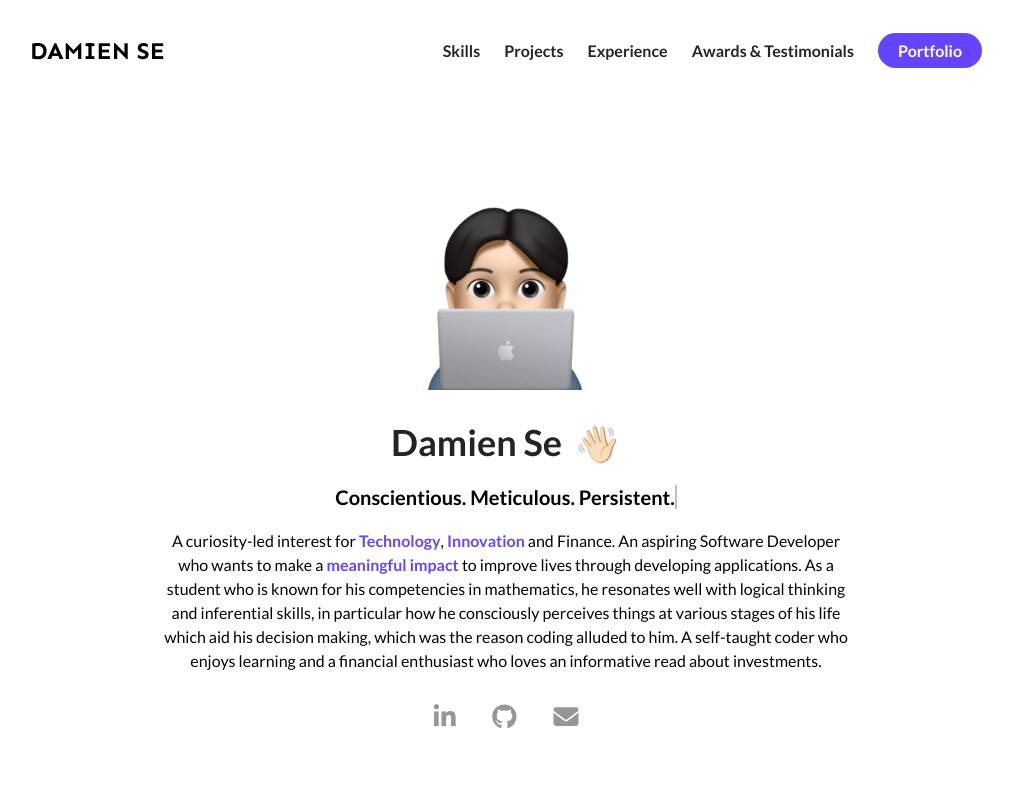
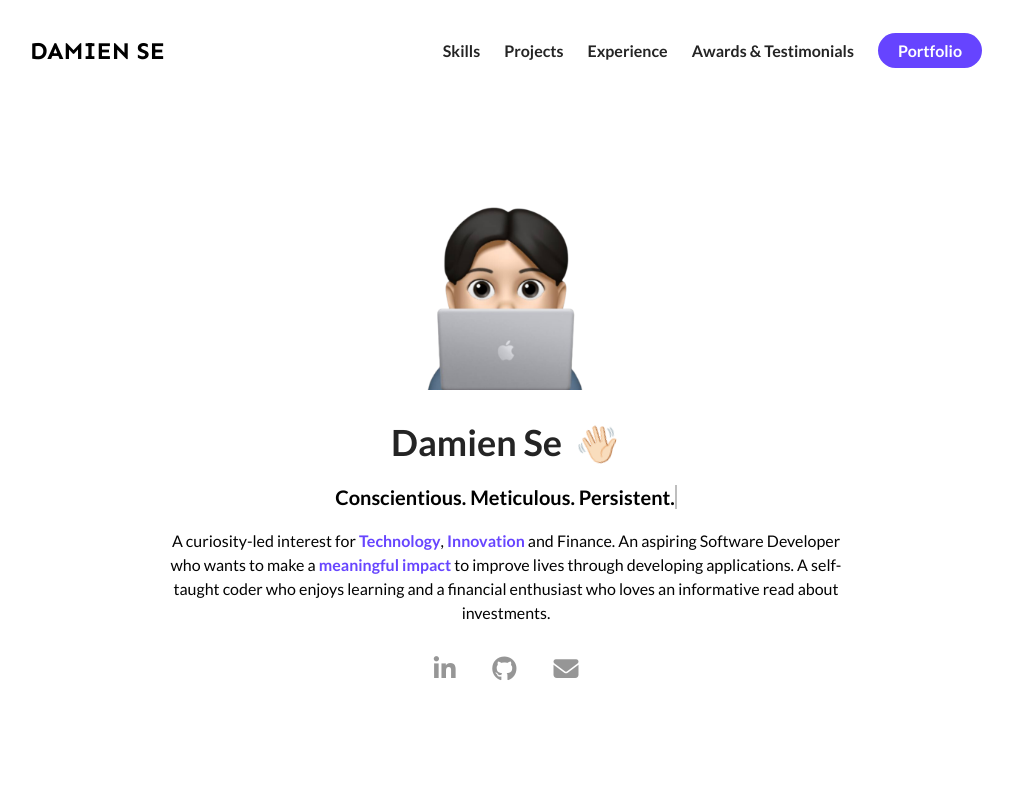
Before and after one commit to damiensechonghan/damiensechonghan.github.io, a plain HTML site: page index.html in a window 1280 px wide. Shown: the top 800 px of the page, without its empty margins (134-1147 px from the left). Drawn offline with Linux system fonts and the light colour scheme.

Commit message:
Update index.html

```diff
--- a/index.html
+++ b/index.html
@@ -70,7 +70,6 @@
                     <p class="about-me__info--para">
                         A curiosity-led interest for <strong class="text--purple">Technology</strong>,<strong class="text--purple"> Innovation</strong> and Finance.
                         An aspiring Software Developer who wants to make a <strong class="text--purple">meaningful impact</strong> to improve lives through developing applications.
-                        As a student who is known for his competencies in mathematics, he resonates well with logical thinking and inferential skills, in particular how he consciously perceives things at various stages of his life which aid his decision making, which was the reason coding alluded to him.
                         A self-taught coder who enjoys learning and a financial enthusiast who loves an informative read about investments.
                     </p>
                     <div class="about-me__links">
```
